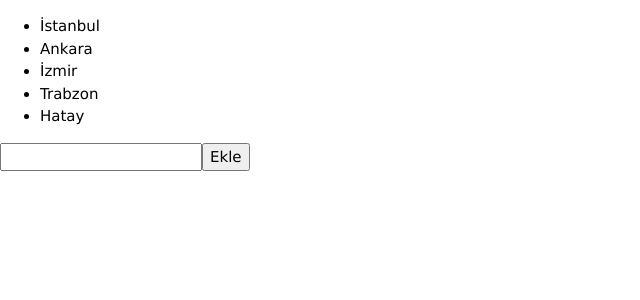
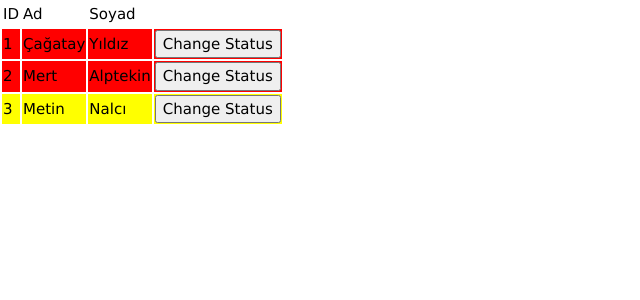
Before and after one commit to yakintech/mkk-react-egitim, a React (Create React App) app: page / in a window 1280 px wide. Shown: the top 300 px of the page, without its empty margins (0-640 px from the left). Built offline with nearby package versions, Linux system fonts and the light colour scheme.

Commit message:
state örnekleri

```diff
--- a/src/App.js
+++ b/src/App.js
@@ -12,6 +12,8 @@ import Csssample2 from "./Csssample2";
 import Jsxsample from "./Jsxsample";
 import Categoryselect from "./components/Categoryselect";
 import Statesample from "./Statesample";
+import Statesample2 from "./Statesample2";
+import Statesample3 from "./Statesample3";
 
 
 
@@ -32,7 +34,8 @@ function App() {
 
   return (
     <>
-      <Statesample></Statesample>
+    <Statesample3></Statesample3>
+      {/* <Statesample></Statesample> */}
       {/* <Jsxsample></Jsxsample> */}
       {/* <Csssample></Csssample>
     <Csssample2></Csssample2> */}
--- /dev/null
+++ b/src/Statesample2.js
@@ -0,0 +1,61 @@
+import React, { useState } from 'react'
+
+function Statesample2() {
+
+    let products = [
+        {
+            id: 1,
+            name: 'Iphone'
+        },
+        {
+            id: 2,
+            name: 'Samsung'
+        },
+        {
+            id: 3,
+            name: 'Huawei'
+        },
+        {
+            id: 4,
+            name: 'Oppo'
+        }
+    ]
+
+    const [productlist, setproducts] = useState(products)
+
+    // const hello = () => {
+    //     console.log('Hello JSX Events!!');
+    // }
+
+    // function hello2(){
+    //     console.log('Hello JSX Events22222!!');
+    // }
+
+
+    const removeproduct = (id) => {
+      let data = productlist.filter(item => item.id !== id);
+      setproducts(data);
+    }
+
+    // let data = products.find(q => q.id == 3);
+    // console.log(data);
+
+
+    return (
+        <>
+            {/* <button onClick={() => hello2()}>Merhaba</button> */}
+            <ul>
+                {
+                    productlist.map((item,key) =>
+                    (
+                        <li key={item.id}>{item.name} <button onClick={() => removeproduct(item.id)}>Sil</button></li>
+                    )
+                    )
+                }
+            </ul>
+
+        </>
+    )
+}
+
+export default Statesample2
--- /dev/null
+++ b/src/Statesample3.js
@@ -0,0 +1,73 @@
+import React, { useState } from 'react'
+
+function Statesample3() {
+
+
+    let webusers = [
+        {
+            id: 1,
+            name: 'Çağatay',
+            surname: 'Yıldız',
+            status: true
+        },
+        {
+            id: 2,
+            name: 'Mert',
+            surname: 'Alptekin',
+            status: true
+        },
+        {
+            id: 3,
+            name: 'Metin',
+            surname: 'Nalcı',
+            status: false
+        },
+    ]
+
+    const [users, setusers] = useState(webusers);
+
+    const changeStatus = (id) => {
+        let user = users.find(q => q.id == id);
+        user.status = !user.status;
+
+        let data = users.filter(q => q.id !== id);
+
+        setusers([user, ...data]);
+
+    }
+
+    return (
+        <>
+
+            <table>
+                <thead>
+                    <tr>
+                        <td>ID</td>
+                        <td>Ad</td>
+                        <td>Soyad</td>
+                    </tr>
+                </thead>
+
+                <tbody>
+                    {
+
+                        users.map((item, key) =>
+                        (
+                            <tr key={key} style={item.status == true ? { backgroundColor: 'red' } : { backgroundColor: 'yellow' }}>
+                                <td>{item.id}</td>
+                                <td>{item.name}</td>
+                                <td>{item.surname}</td>
+                                <td><button onClick={() => changeStatus(item.id)}>Change Status</button></td>
+                            </tr>
+                        )
+                        )
+                    }
+                </tbody>
+
+            </table>
+
+        </>
+    )
+}
+
+export default Statesample3
```
Also changed, not shown: reactkaynak.txt.
